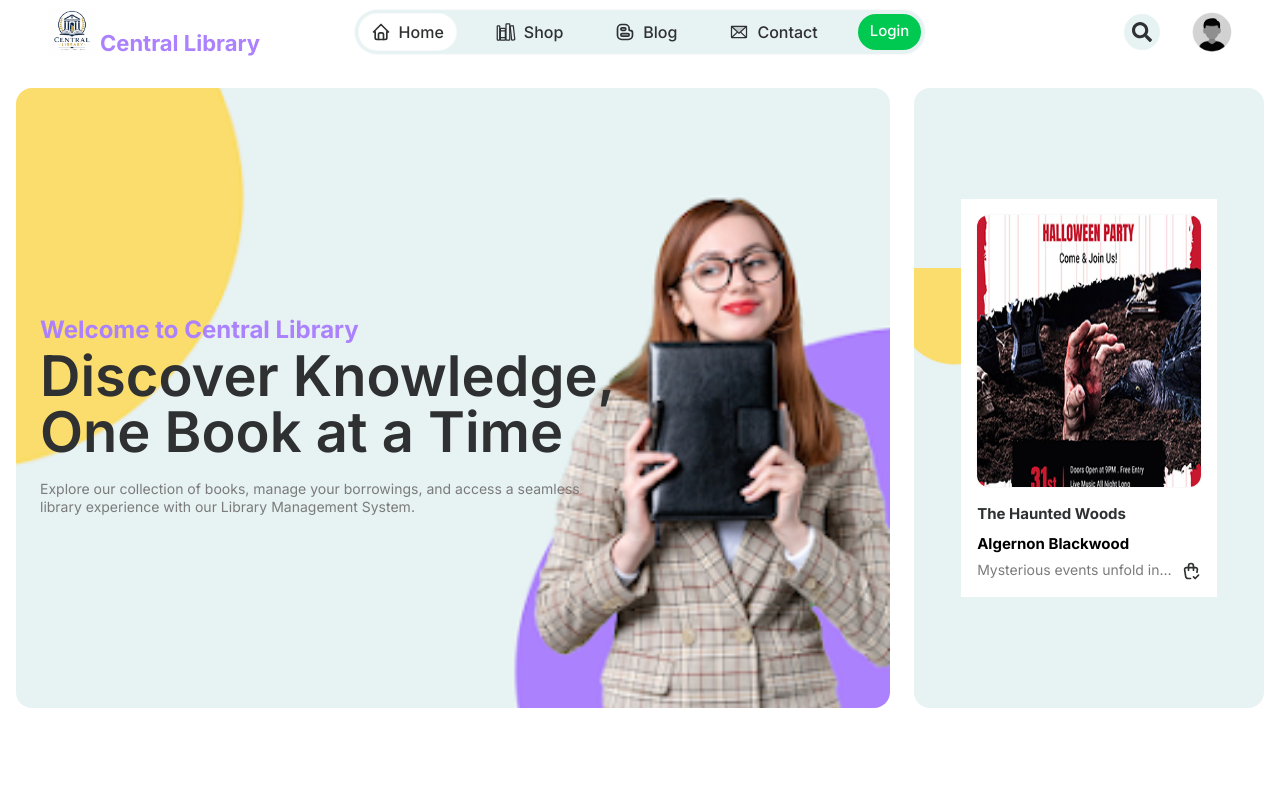
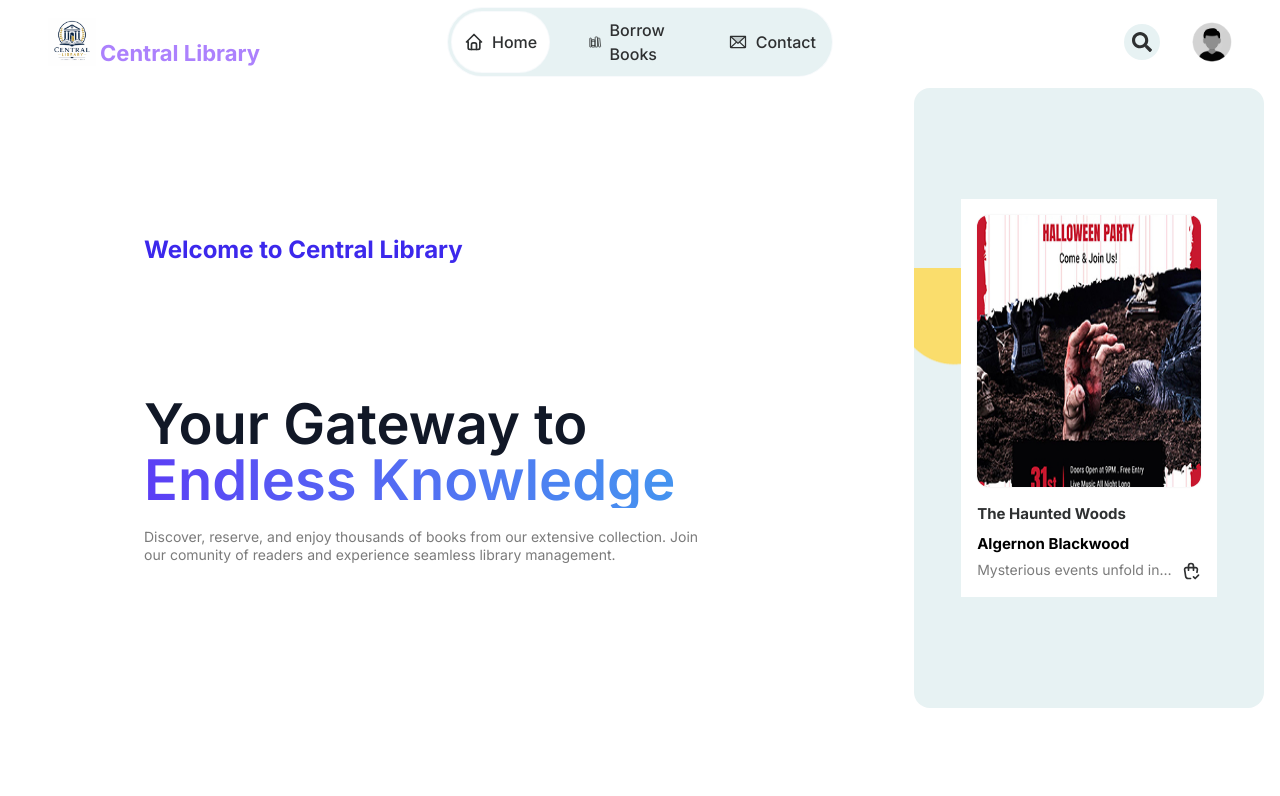
Before and after one commit to Vashu-Kumar/LibraryManagementFrontend, a React (Vite) app: page / in a window 1280 px wide. Shown: the top 796 px of the page. Built offline with nearby package versions, Linux system fonts and the light colour scheme.

Commit message:
Login/Register page added

```diff
--- a/src/App.jsx
+++ b/src/App.jsx
@@ -11,14 +11,14 @@ import ProtectedRoute from './components/ProtectedRoute.jsx';
 
 // Pages
 const Home = lazy(() => import('./pages/Home.jsx'));
-const Blog = lazy(() => import('./pages/Blog.jsx'));
+// const Blog = lazy(() => import('./pages/Blog.jsx'));
 const Contact = lazy(() => import('./pages/Contact.jsx'));
 const Shop = lazy(() => import('./pages/Shop.jsx'));
 const BookPage = lazy(() => import('./pages/Book/BookPage.jsx'));
 const MyReservation = lazy(() => import('./pages/MyReservation/MyReservation.jsx'));
 const MyLoans = lazy(() => import('./pages/MyLoans/MyLoans.jsx'));
 const UserLayout = lazy(() => import('./pages/UserLayout/UserLayout.jsx'));
-const Dashboard = lazy(() => import('./pages/Dashboard/Dashboard.jsx'))
+const Dashboard = lazy(() => import('./pages/Dashboard/Dashboard.jsx'));
 import ProductDetails from './pages/ProductDetails.jsx'
 
 function App() {
@@ -38,12 +38,12 @@ function App() {
           <Route path="/" element={<Home />} />
 
           <Route
-            path="/shop"
+            path="/borrowBooks"
             element={<Shop searchQuery={searchQuery} />}
           />
           <Route path="/book/:id" element={<ProductDetails />} />
 
-          <Route path="/blog" element={<Blog />} />
+          {/* <Route path="/blog" element={<Blog />} /> */}
           <Route path="/contact" element={<Contact />} />
 
           {/*  Protected Routes */}
--- a/src/components/Header.jsx
+++ b/src/components/Header.jsx
@@ -8,11 +8,14 @@ import { RiUserLine } from "react-icons/ri";
 import Navbar from './Navbar.jsx'
 import userImg from '../assets/user.png'
 
+import Login from '../pages/Login'
+
 const Header = ({ searchQuery, setSearchQuery }) => {
 
   const [menuOpened, setMenuOpened] = useState(false)
   const [showSearch, setShowSearch] = useState(false)
-  const [user, setUser] = useState(true)
+  const [showLogin, setShowLogin] = useState(false)
+  const [user, setUser] = useState(false)
 
   const navigate = useNavigate()
 
@@ -80,20 +83,27 @@ const Header = ({ searchQuery, setSearchQuery }) => {
 
         {/* USER */}
         <div className="group relative">
-          <div>
+
           {user ? (
             <div className='flex gap-2 items-center cursor-pointer rounded-full bg-white'>
-                <img src={userImg} alt="User" className="h-10 w-10 rounded-full" />
+              <img
+                src={userImg}
+                alt="User"
+                className="h-10 w-10 rounded-full"
+              />
             </div>
           ) : (
-              <button
-                onClick={() => navigate("/login")}
-                className="btn-light flexCenter gap-x-2"
+            <div
+              onClick={() => setShowLogin(true)}
+              className='flex gap-2 items-center cursor-pointer rounded-full bg-white'
             >
-                Login <RiUserLine className='text-xl' />
-              </button>
+              <img
+                src={userImg}
+                alt="User"
+                className="h-10 w-10 rounded-full"
+              />
+            </div>
           )}
-          </div>
 
           {user && (
             <ul className="bg-white p-2 ring-1 ring-slate-100 rounded absolute right-0 top-10 hidden group-hover:flex flex-col medium-14 shadow-md z-10">
@@ -108,7 +118,12 @@ const Header = ({ searchQuery, setSearchQuery }) => {
         </div>
 
       </div>
-
+{showLogin && (
+  <Login
+    setShowLogin={setShowLogin}
+    setUser={setUser}
+  />
+)}
     </header>
   )
 }
--- a/src/components/Hero.jsx
+++ b/src/components/Hero.jsx
@@ -24,15 +24,14 @@ const Hero = () => {
 
   return (
     <section className="flex gap-6 h-[620px] mt-22">
-      <div className="flex-[5]  bg-cover bg-center bg-no-repeat rounded-2xl" style={{ backgroundImage: `url(${bg})` }}>
+      <div className="flex-[5]  bg-cover bg-center bg-no-repeat rounded-2xl" >
         {/* LEFT SIDE */}
 
-        <div className="flex flex-col ml-6 h-full justify-center pt-8">
-          <h1 className="bold-24 text-secondary font-thin">Welcome to Central Library</h1>
-          <h3 className="h1 max-w-[664px] !font-[600] leading-none">Discover Knowledge, One Book at a Time</h3>
-          <p className="max-w-xl pt-5">Explore our collection of books, manage your borrowings,
-            and access a seamless library experience with our
-            Library Management System.</p>
+        <div className="flex flex-col ml-32 h-full justify-center">
+          <h1 className="bold-24 inline-flex items-center font-thin pb-32 text-[#3c28ec]">Welcome to Central Library</h1>
+          <h3 className="h1 max-w-[664px] !font-[600] text-[#111827]  leading-none">Your Gateway to </h3>
+          <h3 className="h1 max-w-[664px] !font-[600] bg-gradient-to-r from-[#5B3DF5] to-[#3aa5ed] bg-clip-text text-transparent leading-none">Endless Knowledge </h3>
+          <p className="max-w-xl pt-5">Discover, reserve, and enjoy thousands of books from our extensive collection. Join our comunity of readers and experience seamless library management.</p>
         </div>
       </div>
 
--- a/src/components/Navbar.jsx
+++ b/src/components/Navbar.jsx
@@ -31,18 +31,18 @@ const Navbar = ({ containerStyles, setMenuOpened }) => {
 
       {/* 📚 Shop */}
       <NavLink
-        to="/shop"
+        to="/borrowBooks"
         onClick={handleClick}
         className={({ isActive }) =>
           `${isActive ? "bg-white ring-1 ring-slate-50" : ""} flexCenter gap-x-2 px-3 py-1.5 rounded-full`
         }
       >
         <IoLibraryOutline className="text-xl" />
-        <span className="medium-16">Shop</span>
+        <span className="medium-16">Borrow Books</span>
       </NavLink>
 
       {/* 📝 Blog */}
-      <NavLink
+      {/* <NavLink
         to="/blog"
         onClick={handleClick}
         className={({ isActive }) =>
@@ -51,7 +51,7 @@ const Navbar = ({ containerStyles, setMenuOpened }) => {
       >
         <TbBrandBlogger className="text-xl" />
         <span className="medium-16">Blog</span>
-      </NavLink>
+      </NavLink> */}
 
       {/* 📧 Contact (external) */}
       <a
@@ -77,7 +77,7 @@ const Navbar = ({ containerStyles, setMenuOpened }) => {
       )}
 
       {/* 🔑 Auth Button */}
-      {isAuthenticated ? (
+      {/* {isAuthenticated ? (
         <button
           onClick={() => {
             logout();
@@ -95,7 +95,7 @@ const Navbar = ({ containerStyles, setMenuOpened }) => {
         >
           Login
         </NavLink>
-      )}
+      )} */}
 
     </nav>
   );
--- a/src/pages/Book/BookCard.jsx
+++ b/src/pages/Book/BookCard.jsx
@@ -14,8 +14,6 @@ const BookCard = ({ book }) => {
             <div className='relative h-64 bg-gradient-to-br from-indigo-100 to-purple-100 overflow-hidden'>
                 <img
                     src={book.coverImageUrl || "https://encrypted-tbn0.gstatic.com/images?q=tbn:ANd9GcT-5Ei0F_j0MnzOfLg0x-GqTVcgss3x_yogXw&s"}
-
-src={book.coveImageUrl || "https://encrypted-tbn0.gstatic.com/images?q=tbn:ANd9GcT-5Ei0F_j0MnzOfLg0x-GqTVcgss3x_yogXw&s"}
 
                     alt={book.title}
                     className="w-full h-full object-cover group-hover:scale-105 transition-transform duration-300"
--- /dev/null
+++ b/src/pages/Login.jsx
@@ -0,0 +1,121 @@
+import React, { useState } from 'react'
+import { RxCross2 } from "react-icons/rx";
+
+
+const Login = ({ setShowLogin, setUser }) => {
+
+    const [state, setState] = useState("login")
+    const [name, setName] = useState("")
+    const [email, setEmail] = useState("")
+    const [password, setPassword] = useState("")
+
+    const onSubmitHandler = (event) => {
+    event.preventDefault();
+
+    // Fake Login
+    setUser(true)
+
+    // Close Modal
+    setShowLogin(false)
+}
+    return (
+    <div
+        onClick={() => setShowLogin(false)}
+        className="fixed inset-0 z-50 flex items-center justify-center bg-black/50 text-sm text-gray-600"
+    >
+
+        <form
+            onSubmit={onSubmitHandler}
+            onClick={(e) => e.stopPropagation()}
+            className="relative flex flex-col gap-4 items-start p-8 py-12 w-80 sm:w-[352px] rounded-xl shadow-2xl border border-gray-200 bg-white"
+        >
+
+            {/* CLOSE BUTTON */}
+            <button
+                type="button"
+                onClick={() => setShowLogin(false)}
+                className="absolute top-4 right-4 text-gray-500 hover:text-black"
+            >
+                <RxCross2 className="text-xl" />
+            </button>
+
+            <h3 className="bold-24 mx-auto mb-3">
+                <span className="text-secondary capitalize">User </span>
+                <span className="capitalize">
+                    {state === "login" ? "Login" : "Register"}
+                </span>
+            </h3>
+
+            {state === "register" && (
+                <div className="w-full">
+                    <p className="medium-14">Name</p>
+                    <input
+                        type="text"
+                        onChange={(e) => setName(e.target.value)}
+                        value={name}
+                        placeholder="Enter your User Name"
+                        className="border border-gray-200 rounded w-full p-2 mt-1 outline-black"
+                        required
+                    />
+                </div>
+            )}
+
+            <div className="w-full">
+                <p className="medium-14">Email</p>
+                <input
+                    type="email"
+                    onChange={(e) => setEmail(e.target.value)}
+                    value={email}
+                    placeholder="Enter your Email"
+                    className="border border-gray-200 rounded w-full p-2 mt-1 outline-black"
+                    required
+                />
+            </div>
+
+            <div className="w-full">
+                <p className="medium-14">Password</p>
+                <input
+                    type="password"
+                    onChange={(e) => setPassword(e.target.value)}
+                    value={password}
+                    placeholder="Enter your Password"
+                    className="border border-gray-200 rounded w-full p-2 mt-1 outline-black"
+                    required
+                />
+            </div>
+
+            {state === "register" ? (
+                <p>
+                    Already have account?
+                    <span
+                        onClick={() => setState("login")}
+                        className="text-secondary cursor-pointer"
+                    >
+                        {" "}Click here
+                    </span>
+                </p>
+            ) : (
+                <p>
+                    Create an account?
+                    <span
+                        onClick={() => setState("register")}
+                        className="text-secondary cursor-pointer"
+                    >
+                        {" "}Click here
+                    </span>
+                </p>
+            )}
+
+            <button
+                type="submit"
+                className="btn-secondary w-full rounded"
+            >
+                {state === "register" ? "Create Account" : "Login"}
+            </button>
+
+        </form>
+    </div>
+)
+}
+
+export default Login
--- a/src/pages/ProductDetails.jsx
+++ b/src/pages/ProductDetails.jsx
@@ -24,7 +24,7 @@ const ProductDetails = () => {
       <div className='max-padd-conatainer py-16 pt-28'>
         <p className='ml-8'>
           <Link to={'/'} className='text-black'>Home</Link> /
-          <Link to={'/shop'} className='text-black'>Shop</Link> /
+          <Link to={'/borrowBooks'} className='text-black'>Shop</Link> /
           <span className='medium-14 text-black'>{book.name}</span>
         </p>
         {/* BOOK DATA */}
```
Lines whose indentation alone changed are shown as unchanged.
